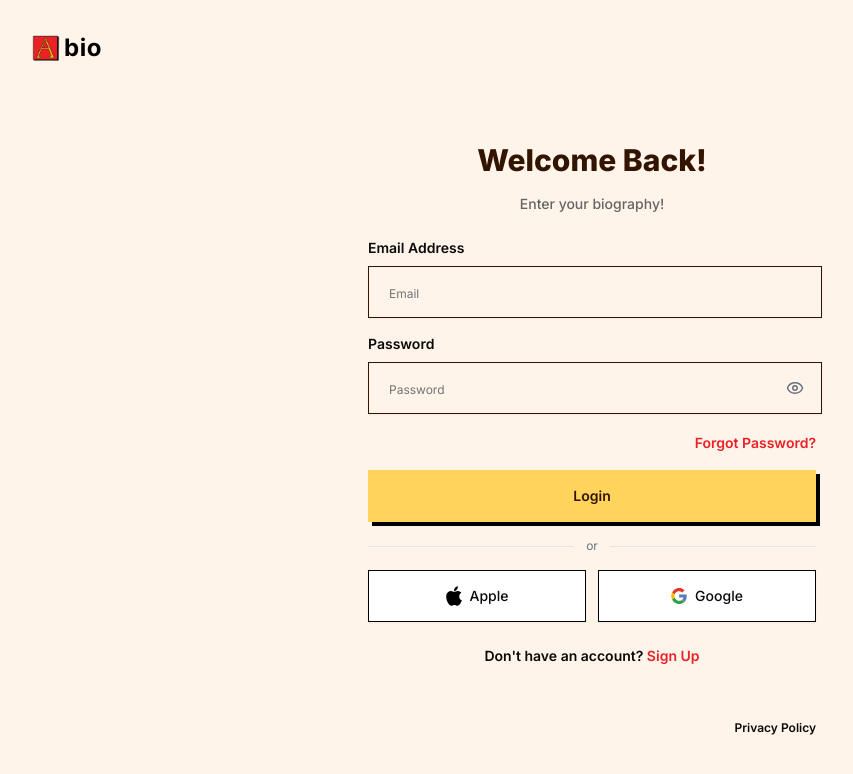
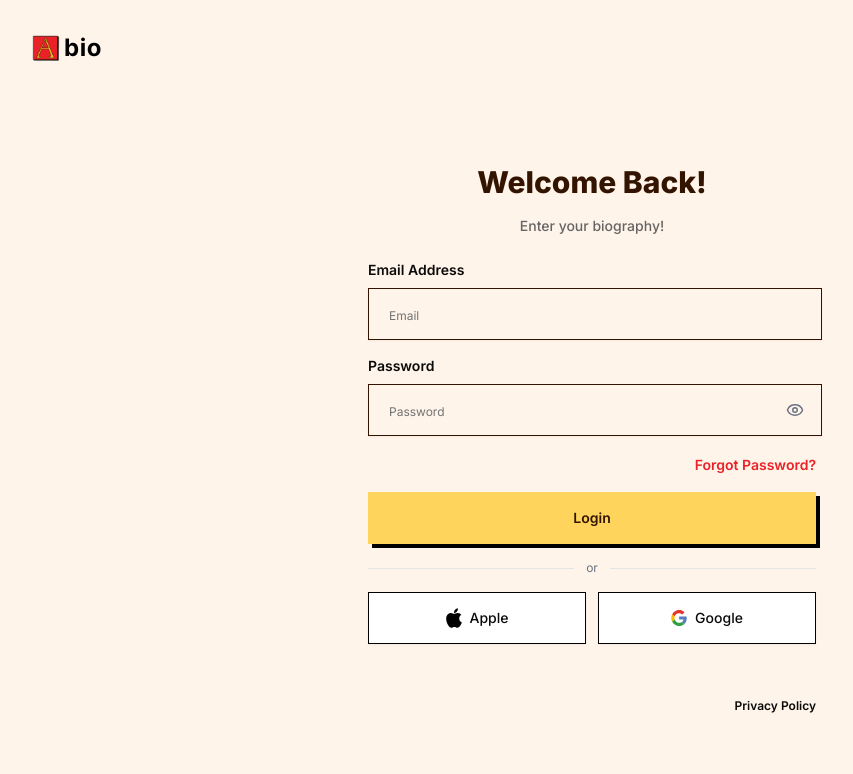
Before and after one commit to abioprofile/A, a Next.js app: page / in a window 1280 px wide. Shown: the top 774 px of the page, without its empty margins (48-901 px from the left). Built offline with nearby package versions, Linux system fonts and the light colour scheme; no server answers.

Commit message:
commented signup on the login page

```diff
--- a/src/app/auth/sign-in/page.tsx
+++ b/src/app/auth/sign-in/page.tsx
@@ -385,7 +385,7 @@ const SignIn = () => {
               </motion.div>
             </motion.div>
 
-            <motion.div variants={itemVariants} className="text-center pt-2">
+            {/* <motion.div variants={itemVariants} className="text-center pt-2">
               <motion.p
                 whileHover={{ scale: 1.02 }}
                 transition={{ duration: 0.2 }}
@@ -404,7 +404,7 @@ const SignIn = () => {
                   </Link>
                 </motion.span>
               </motion.p>
-            </motion.div>
+            </motion.div> */}
           </motion.form>
 
           {/* Privacy Policy */}
```
